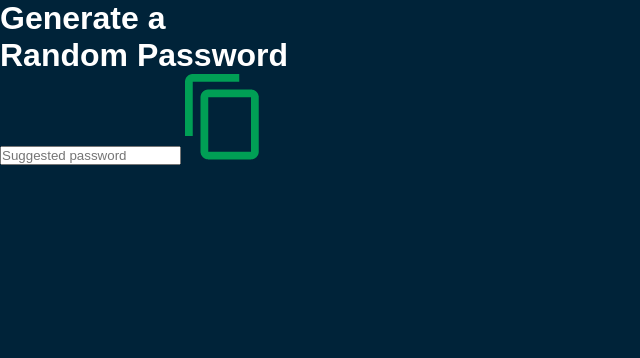
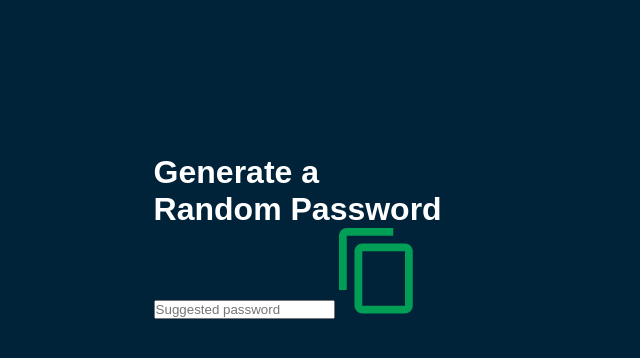
Before and after one commit to salinpaul94/Random-password-generator, a plain HTML site: page version_01/index.html in a window 1280 px wide. Shown: the whole page, without its empty margins (0-640 px from the left). Drawn offline with Linux system fonts and the light colour scheme.

Commit message:
container class styling

```diff
--- a/version_01/index.html
+++ b/version_01/index.html
@@ -9,13 +9,13 @@
 </head>
 
 <body>
-  <dif class="container">
+  <div class="container">
     <h1>Generate a <br>Random Password</h1>
     <div class="display">
       <input type="text" id="password" placeholder="Suggested password">
       <img src="images/copy.png" alt="copy image">
     </div>
-  </dif>
+  </div>
   <script src="index.js"></script>
 </body>
 
--- a/version_01/style.css
+++ b/version_01/style.css
@@ -8,3 +8,8 @@ body{
   background: #002339;
   color: #fff;
 }
+.container{
+  margin: 12%;
+  width: 90%;
+  max-width: 700px;
+}
```
